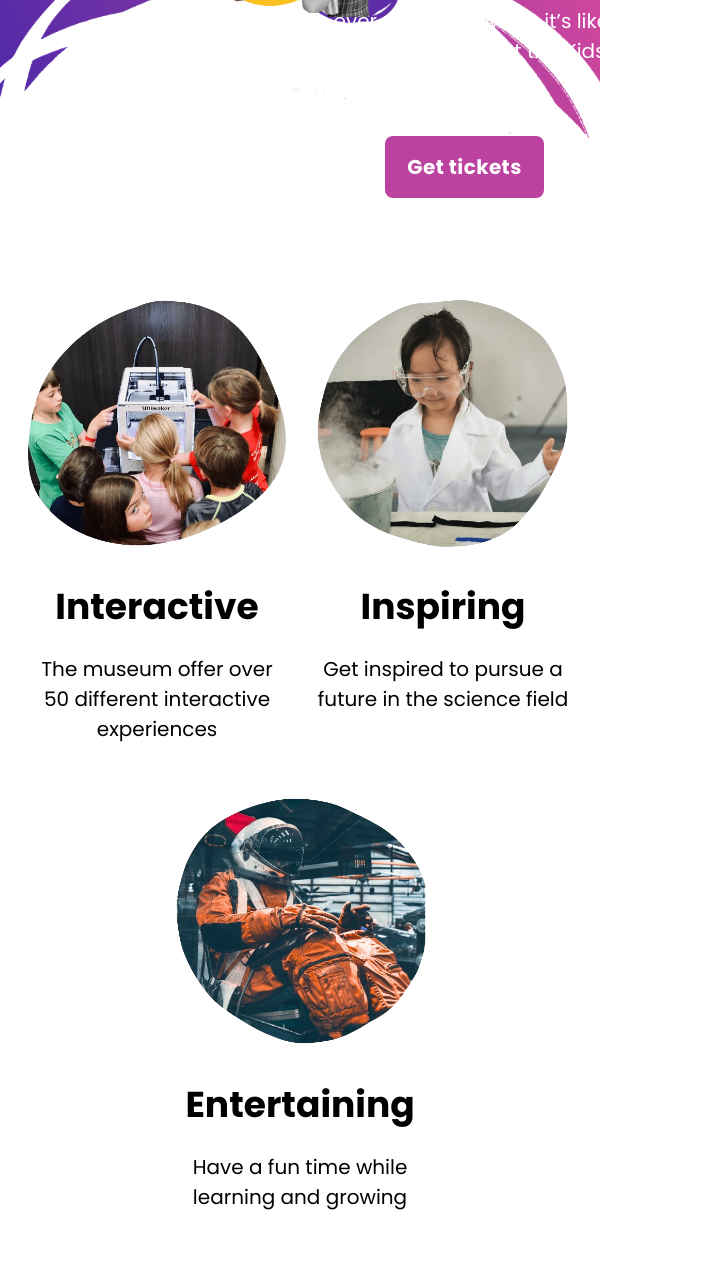
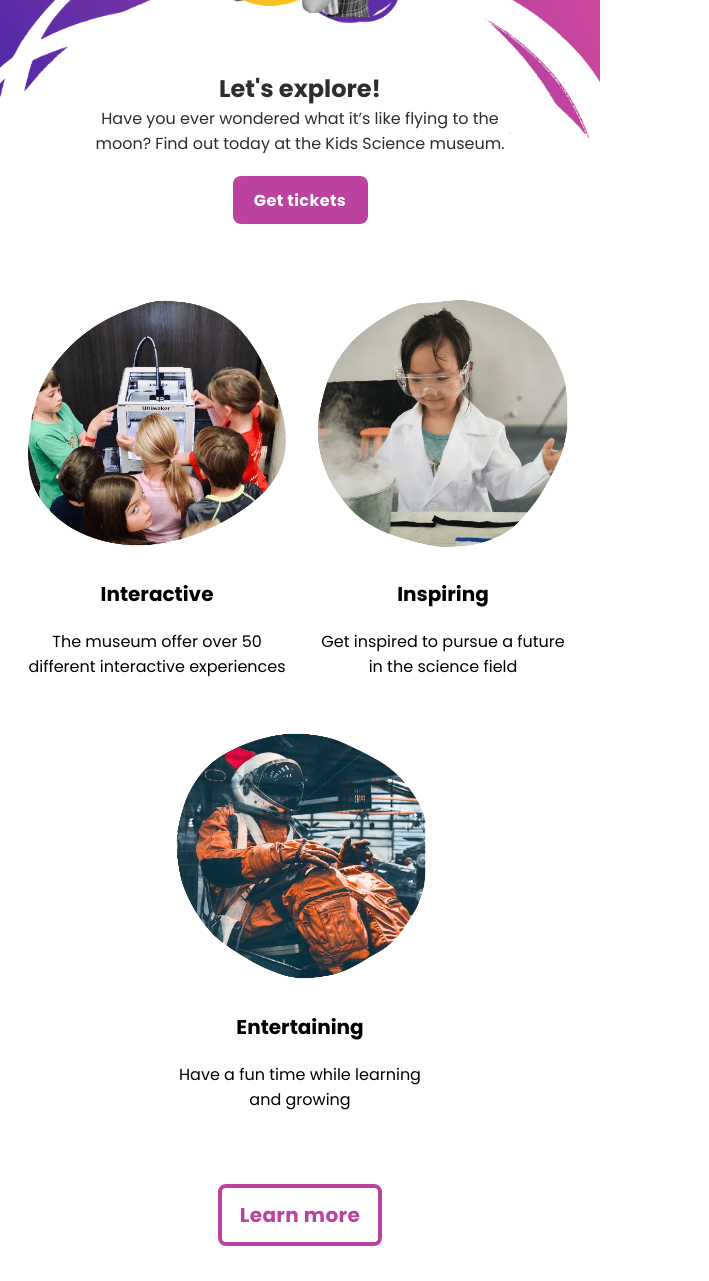
Before and after one commit to LineSvensen/semester-project, a plain HTML site: page index.html in a window 600 px wide. Shown: the part 266-1547 px from the top of the page, 709 px wide, since content can reach past the window. Drawn offline with Linux system fonts and the light colour scheme.

Commit message:
next: need to clean up in media

```diff
--- a/css/styles.css
+++ b/css/styles.css
@@ -368,7 +368,25 @@ footer {
     height: 36px;
 }
 
-@media (max-width: 335px) {
+@media (max-width: 364px) {
+
+    .hero-banner {
+        padding: 236px 32px 32px 32px;
+    }
+
+    .main h2 {
+        font-size: 20px;
+    }
+
+    .main p {
+        font-size: 16px;
+    }
+
+    .btn-learn-more {
+        width: 139px;
+        height: 48px;
+        font-size: 16px;
+    }
 
     .enter-mail-section {
         display: flex;
@@ -448,6 +466,10 @@ footer {
 
     .logo a img {
         padding: 0;
+    }
+
+    .hero-banner {
+        padding: 204px 32px 32px 32px;
     }
 
     footer {
@@ -563,6 +585,14 @@ footer {
 
 }
 
+@media (min-width: 364px) and (max-width: 515px) {
+
+    .hero-banner {
+        padding: 336px 92px 32px 92px;
+    }
+
+}
+
 @media (max-width: 515px) {
 
     .main {
@@ -574,7 +604,31 @@ footer {
 @media (min-width: 515px) and (max-width: 773px) {
 
     .main {
-        height: 1180px;
+        height: 1090px;
+    }
+
+}
+
+@media (min-width: 515px) and (max-width: 600px) {
+
+    .hero-banner {
+        padding: 392px 92px 32px 92px;
+    }
+}
+
+@media (max-width: 600px) {
+
+    .hero-banner {
+        background-image: url("../assets/hero-mobile-600px.png");
+    }
+
+}
+
+@media (min-width: 600px) and (max-width: 781px) {
+
+    .hero-banner {
+        background-image: url("../assets/mobile-hero-m.png");
+        padding: 297px 92px 32px 92px;
     }
 
 }
@@ -582,9 +636,40 @@ footer {
 @media (max-width: 781px) {
 
     .hero-banner {
-        background-image: url("../assets/mobile-hero-m.png");
+        /*background-image: url("../assets/mobile-hero-m.png");*/
         background-size: contain;
         background-repeat: no-repeat;
+        justify-content: center;
+    }
+
+    h1 {
+        font-size: 24px;
+    }
+
+    .hero-text p {
+        padding: 0;
+        font-size: 16px;
+    }
+
+    .hero-text {
+        color: var(--text-color);
+        width: 100%;
+    }
+
+    .btn-get-tickets {
+        margin-left: auto;
+        margin-right: auto;
+        width: 135px;
+        height: 48px;
+        font-size: 16px;
+    }
+
+    .main h2 {
+        font-size: 20px;
+    }
+
+    .main p {
+        font-size: 16px;
     }
 
 }
@@ -655,7 +740,8 @@ footer {
 
 }
 
-@media (min-width: 780px) and (max-width: 908px) {
+@media (min-width: 781px) and (max-width: 908px) {
+
     .hero-text {
         width: 300px;
     }
@@ -678,6 +764,7 @@ footer {
     .hero-banner {
         padding: 76px 750px 50px 155px;
     }
+
 }
 
 
```
Also changed, not shown: assets/hero-mobile-600px.png (added).
